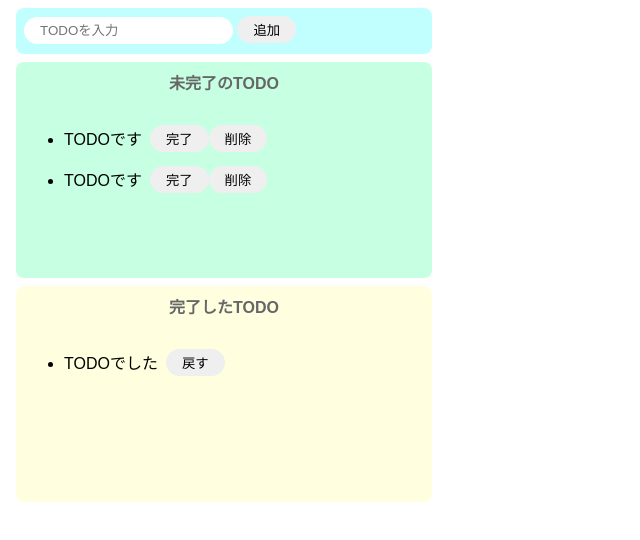
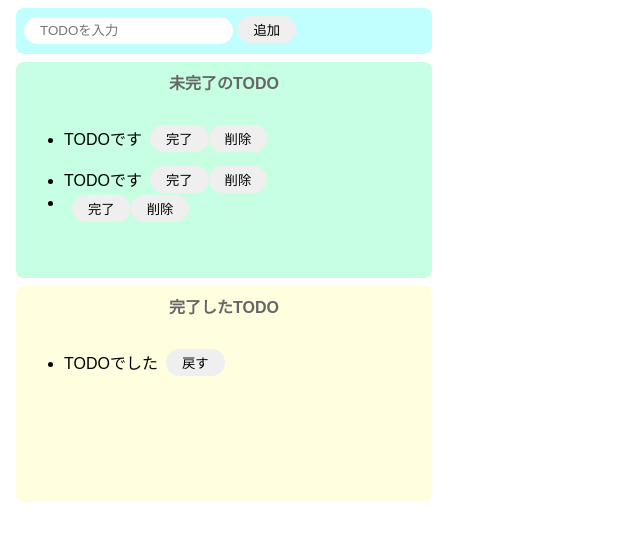
Before and after one commit to koyamal/todo-app-by-js, a website built with Parcel: page index.html in a window 1280 px wide. Both pictures are taken after a click on the button "追加". Shown: the whole page, without its empty margins (0-640 px from the left). Built offline with nearby package versions, Linux system fonts and the light colour scheme.

Commit message:
Create add todo item function

```diff
--- a/index.html
+++ b/index.html
@@ -7,12 +7,12 @@
 
   <body>
     <div class="input-area">
-      <input placeholder="TODOを入力" />
-      <button>追加</button>
+      <input id="add-text" placeholder="TODOを入力" />
+      <button id="add-button">追加</button>
     </div>
     <div class="incomplete-area">
       <p class="title">未完了のTODO</p>
-      <ul>
+      <ul id="incomplete-list">
         <li>
           <div class="list-row">
             <p class="todo-item">TODOです</p>
--- a/src/index.js
+++ b/src/index.js
@@ -1 +1,44 @@
 import "./styles.css";
+
+const onClickAdd = () => {
+  // get value of text box, initialize text box
+  const inputText = document.getElementById("add-text").value;
+  document.getElementById("add-text").value = "";
+
+  // make div tag
+  const div = document.createElement("div");
+  div.className = "list-row";
+
+  //make li tag
+  const li = document.createElement("li");
+
+  //make p tag
+  const p = document.createElement("p");
+  p.className = "todo-item";
+  p.innerText = inputText;
+
+  //make button tag
+  const completeButton = document.createElement("button");
+  completeButton.innerText = "完了";
+  completeButton.addEventListener("click", () => {
+    alert("完了");
+  });
+  const deleteButton = document.createElement("button");
+  deleteButton.innerText = "削除";
+  deleteButton.addEventListener("click", () => {
+    alert("削除");
+  });
+
+  // make child tag
+  li.appendChild(div);
+  div.appendChild(p);
+  div.appendChild(completeButton);
+  div.appendChild(deleteButton);
+
+  // add li into ul
+  document.getElementById("incomplete-list").appendChild(li);
+};
+
+document
+  .getElementById("add-button")
+  .addEventListener("click", () => onClickAdd());
```
